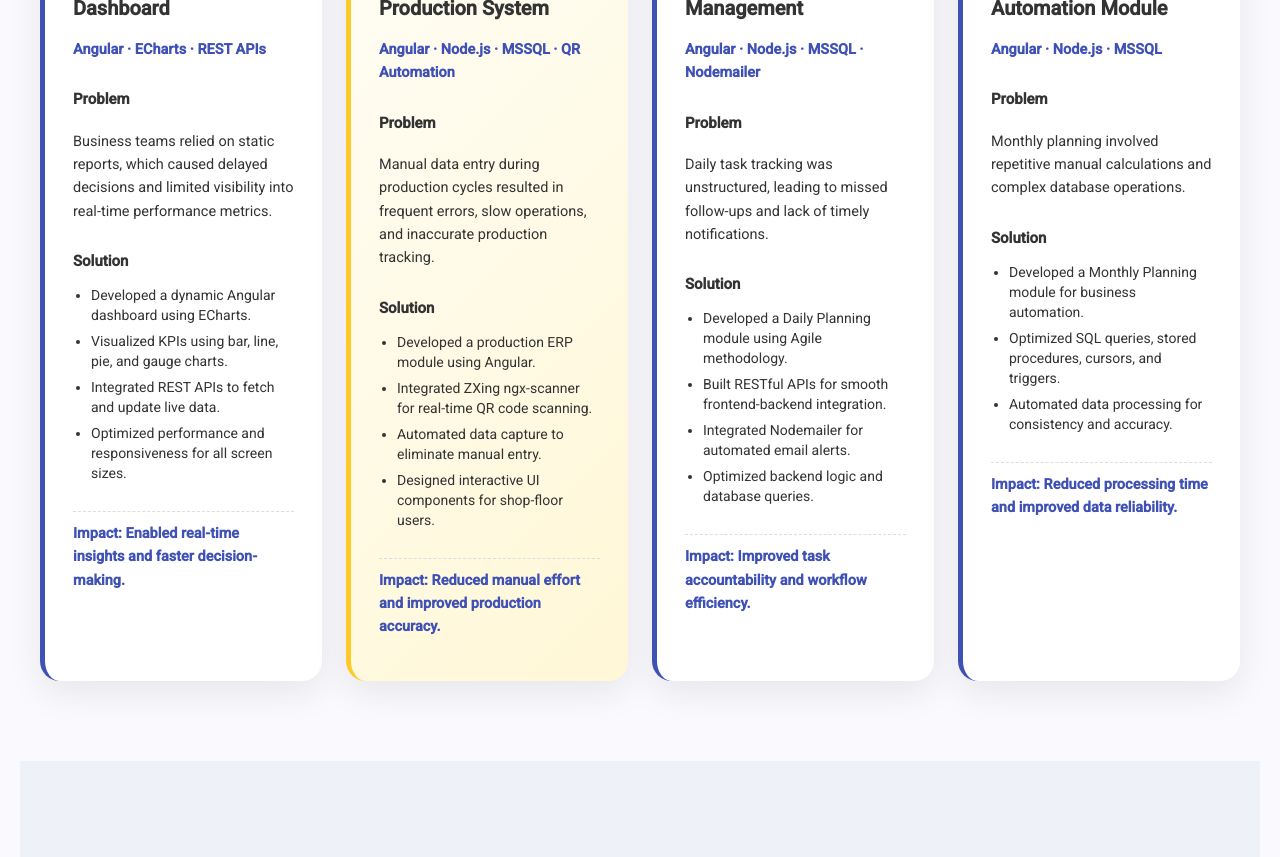
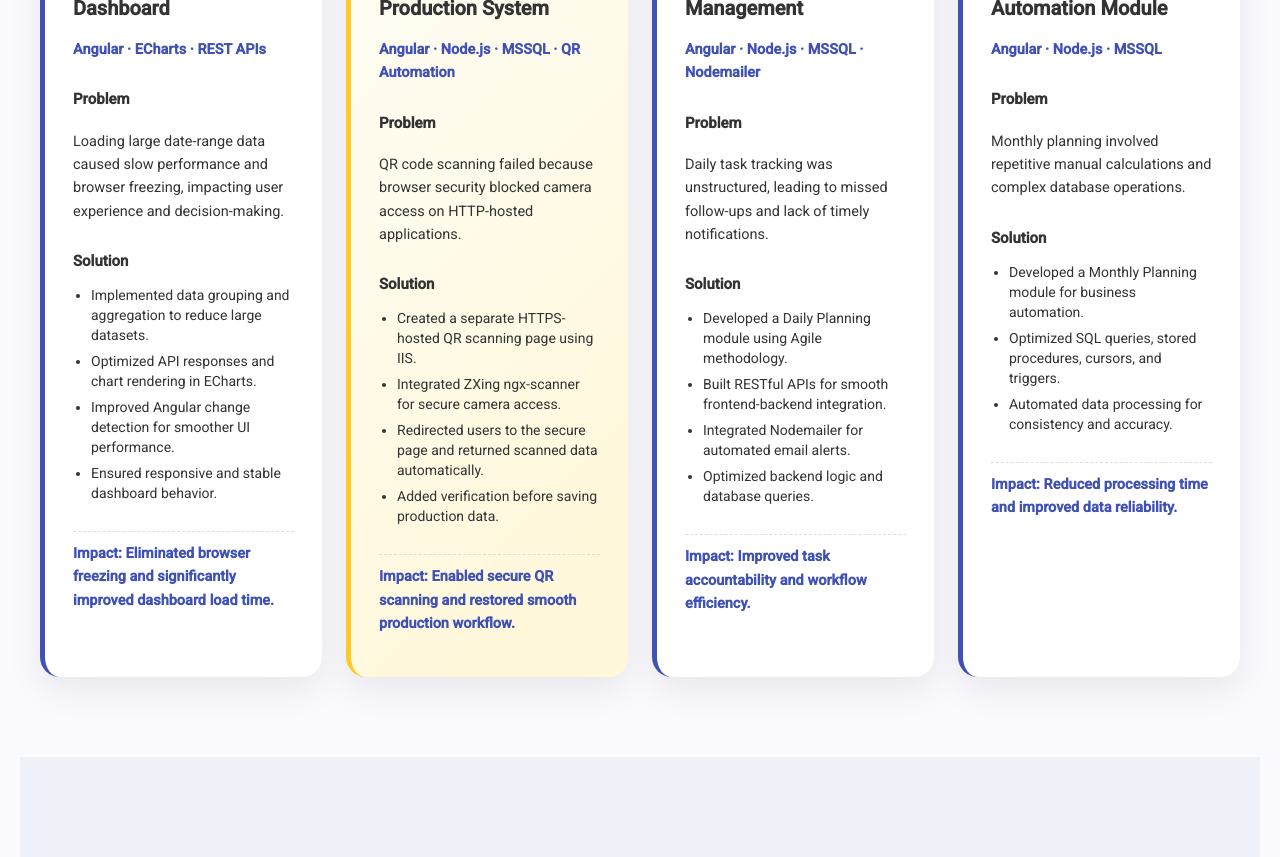
Before and after one commit to Bharath2003-Ragunathan/bharath-portfolio, an Angular app: page / in a window 1280 px wide. Shown: the part 3380-4237 px from the top of the page. Built offline with nearby package versions, Linux system fonts and the light colour scheme.

Commit message:
Updated Project

```diff
--- a/src/app/app.html
+++ b/src/app/app.html
@@ -131,20 +131,20 @@
 
   <h4>Problem</h4>
   <p>
-        Business teams relied on static reports, which caused delayed decisions
-        and limited visibility into real-time performance metrics.
+    Loading large date-range data caused slow performance and browser freezing,
+    impacting user experience and decision-making.
   </p>
 
   <h4>Solution</h4>
   <ul>
-        <li>Developed a dynamic Angular dashboard using ECharts.</li>
-        <li>Visualized KPIs using bar, line, pie, and gauge charts.</li>
-        <li>Integrated REST APIs to fetch and update live data.</li>
-        <li>Optimized performance and responsiveness for all screen sizes.</li>
+    <li>Implemented data grouping and aggregation to reduce large datasets.</li>
+    <li>Optimized API responses and chart rendering in ECharts.</li>
+    <li>Improved Angular change detection for smoother UI performance.</li>
+    <li>Ensured responsive and stable dashboard behavior.</li>
   </ul>
 
   <p class="project-impact">
-        Impact: Enabled real-time insights and faster decision-making.
+    Impact: Eliminated browser freezing and significantly improved dashboard load time.
   </p>
 </mat-card>
 
@@ -155,20 +155,20 @@
 
   <h4>Problem</h4>
   <p>
-        Manual data entry during production cycles resulted in frequent errors,
-        slow operations, and inaccurate production tracking.
+    QR code scanning failed because browser security blocked camera access on
+    HTTP-hosted applications.
   </p>
 
   <h4>Solution</h4>
   <ul>
-        <li>Developed a production ERP module using Angular.</li>
-        <li>Integrated ZXing ngx-scanner for real-time QR code scanning.</li>
-        <li>Automated data capture to eliminate manual entry.</li>
-        <li>Designed interactive UI components for shop-floor users.</li>
+    <li>Created a separate HTTPS-hosted QR scanning page using IIS.</li>
+    <li>Integrated ZXing ngx-scanner for secure camera access.</li>
+    <li>Redirected users to the secure page and returned scanned data automatically.</li>
+    <li>Added verification before saving production data.</li>
   </ul>
 
   <p class="project-impact">
-        Impact: Reduced manual effort and improved production accuracy.
+    Impact: Enabled secure QR scanning and restored smooth production workflow.
   </p>
 </mat-card>
 
```
Lines whose indentation alone changed are shown as unchanged.
